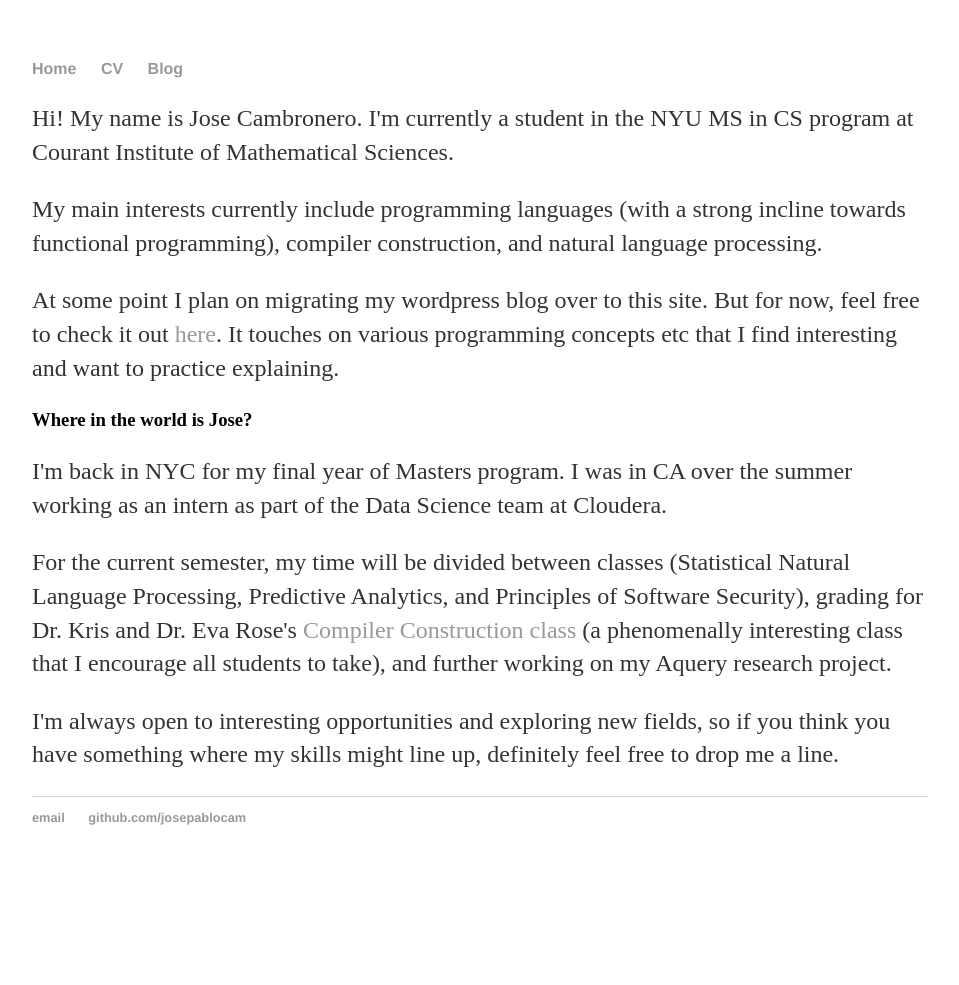
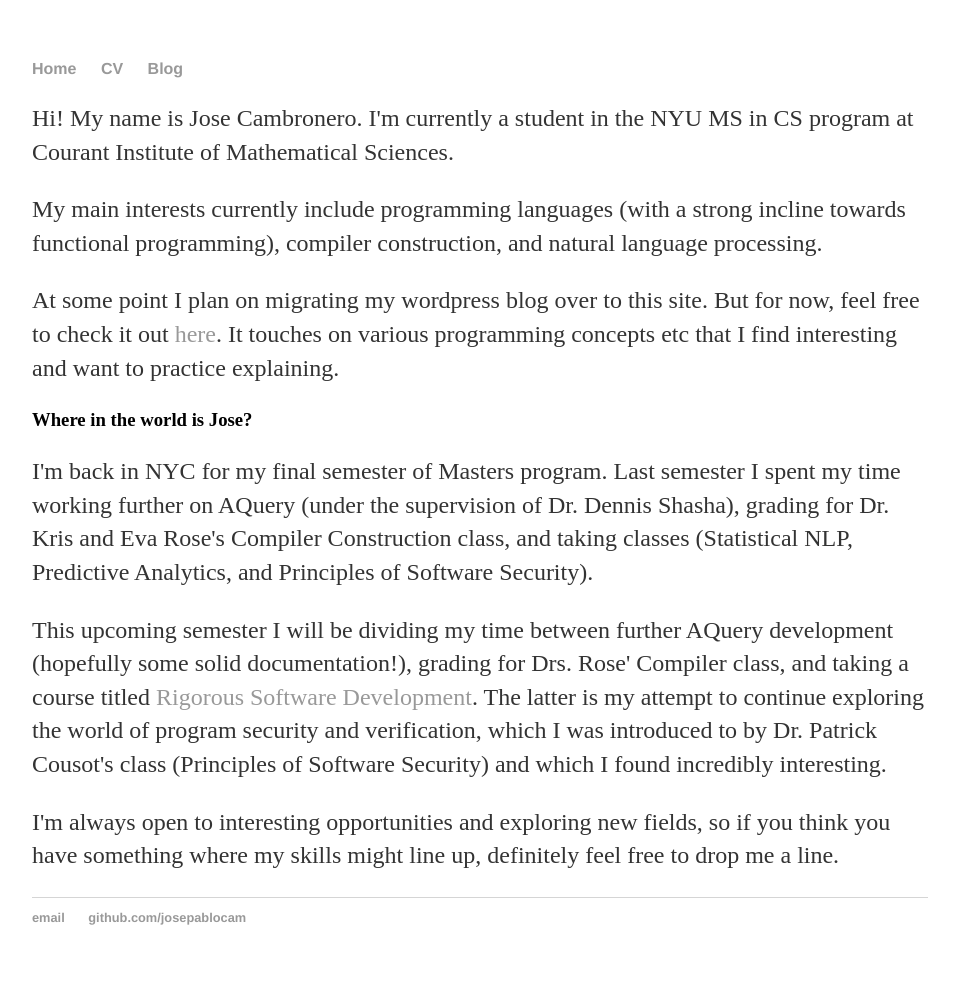
Before and after one commit to josepablocam/josepablocam.github.io, a Jekyll site: the page built from index.md, in a window 1280 px wide. Shown: the whole page, without its empty margins (160-1119 px from the left). Built offline with Jekyll 4.4.1, drawn with Linux system fonts in a browser that asks for light colours; before the commit the page ends 900 px from its top, so only the background shows below that.

Commit message:
updated for fall semester

```diff
--- a/index.md
+++ b/index.md
@@ -11,9 +11,14 @@ My main interests currently include programming languages (with a strong incline
 At some point I plan on migrating my wordpress blog over to this site. But for now, feel free to check it out [here](https://symfun.wordpress.com). It touches on various programming concepts etc that I find interesting and want to practice explaining.
 
 ### Where in the world is Jose?
-I'm back in NYC for my final year of Masters program. I was in CA over the summer working as an
-intern as part of the Data Science team at Cloudera.
+I'm back in NYC for my final semester of Masters program. Last semester I spent my time
+working further on AQuery (under the supervision of Dr. Dennis Shasha), grading for Dr. Kris and
+Eva Rose's Compiler Construction class, and taking classes (Statistical NLP, Predictive Analytics, and
+Principles of Software Security).
 
-For the current semester, my time will be divided between classes (Statistical Natural Language Processing, Predictive Analytics, and Principles of Software Security), grading for Dr. Kris and Dr. Eva Rose's [Compiler Construction class](http://cs.nyu.edu/courses/fall15/CSCI-GA.2130-001/) (a phenomenally interesting class that I encourage all students to take), and further working on my Aquery research project.
+This upcoming semester I will be dividing my time between further AQuery development (hopefully some
+solid documentation!), grading for Drs. Rose' Compiler class, and taking a course titled [Rigorous Software Development](http://cs.nyu.edu/wies/teaching/rsd-sp16/). The latter is my attempt to continue exploring the world of program security and
+verification, which I was introduced to by Dr. Patrick Cousot's class (Principles of Software Security) and which I
+found incredibly interesting.
 
 I'm always open to interesting opportunities and exploring new fields, so if you think you have something where my skills might line up, definitely feel free to drop me a line.
```
